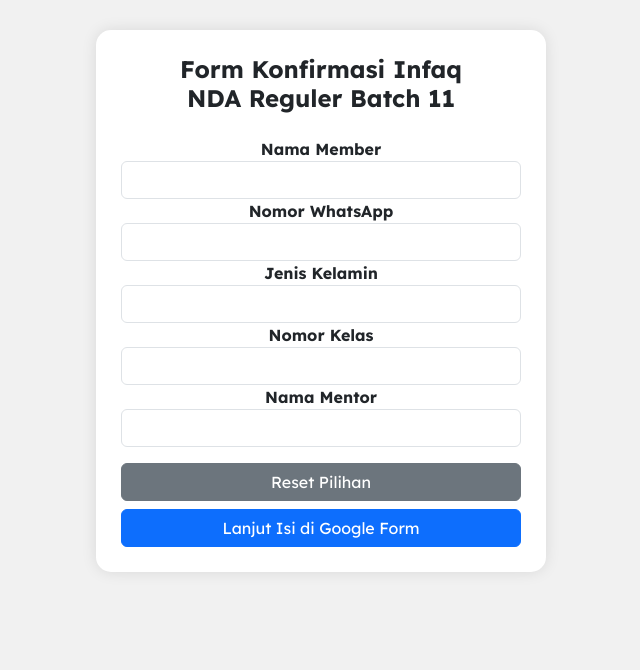
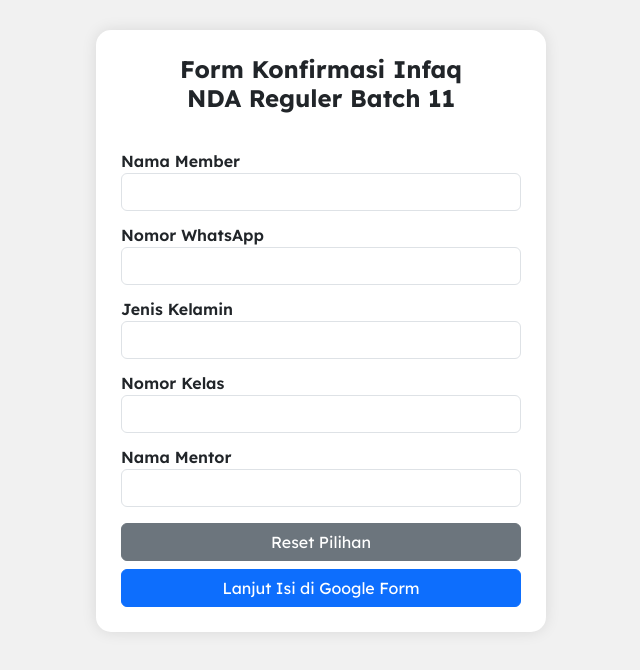
Before and after one commit to ngajidiallathiif/ngajidiallathiif.github.io, a plain HTML site: page index.html in a window 1280 px wide. Shown: the whole page, without its empty margins (319-959 px from the left). Drawn offline with nearby package versions, Linux system fonts and the light colour scheme; no server answers.

Commit message:
Update index.html

```diff
--- a/index.html
+++ b/index.html
@@ -12,10 +12,15 @@
     <link href="https://cdn.jsdelivr.net/npm/bootstrap@5.3.2/dist/css/bootstrap.min.css" rel="stylesheet">
 
     <style>
-    * { font-family: 'Lexend', sans-serif; }
-    body { background: #f1f1f1; }
+        * {
+            font-family: 'Lexend', sans-serif;
+        }
 
-    /* Wrapper */
+        body {
+            background: #f1f1f1;
+        }
+
+        /* Wrapper seragam semua ukuran elemen */
         .form-wrapper {
             max-width: 450px;
             width: 100%;
@@ -26,16 +31,15 @@
             box-shadow: 0 0 15px rgba(0,0,0,0.1);
         }
 
-    label {
-        font-weight: 700;
-        text-align: center;
-        width: 100%;
-        display: block;
-    }
-
         .form-wrapper .form-control,
         .form-wrapper .btn {
             width: 100%;
+            box-sizing: border-box;
+        }
+
+        .form-wrapper label {
+            margin-top: 12px;
+            font-weight: 600;
         }
 
         #searchResult {
```
Lines whose indentation alone changed are shown as unchanged.
